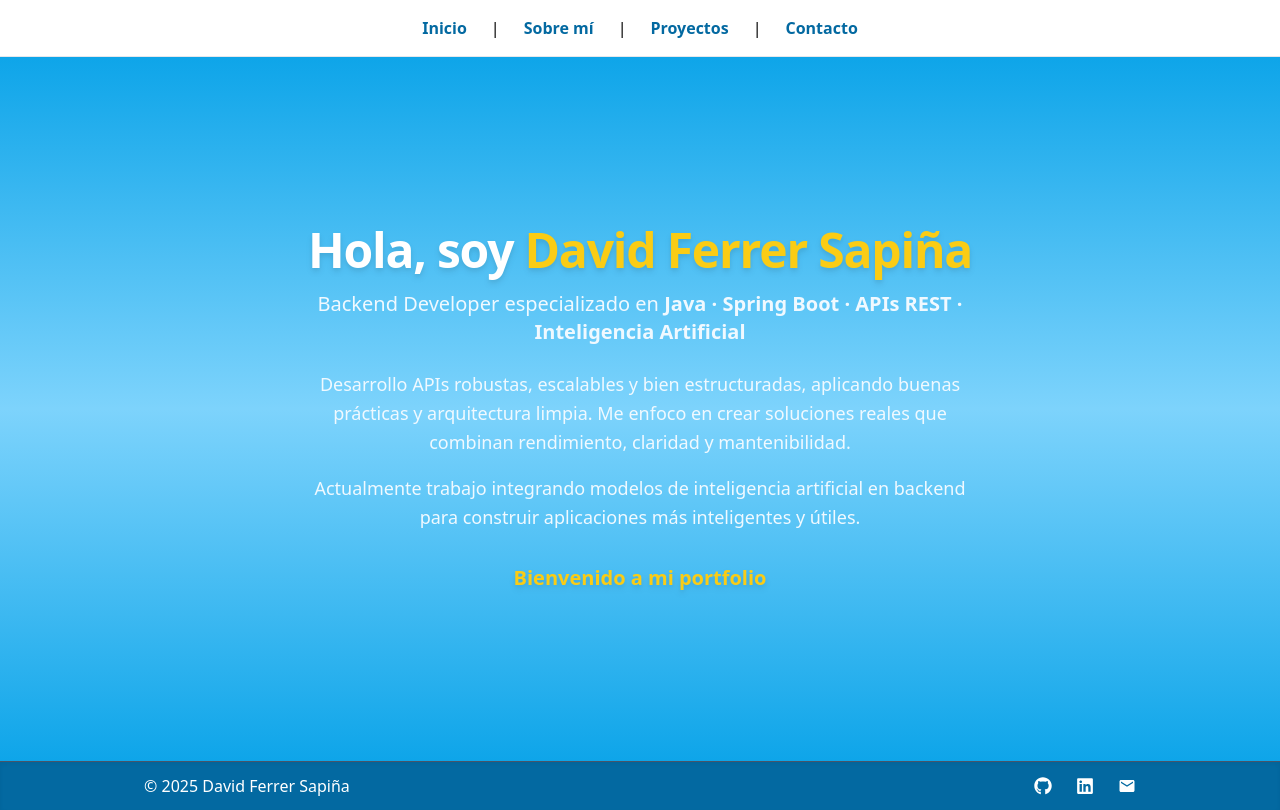
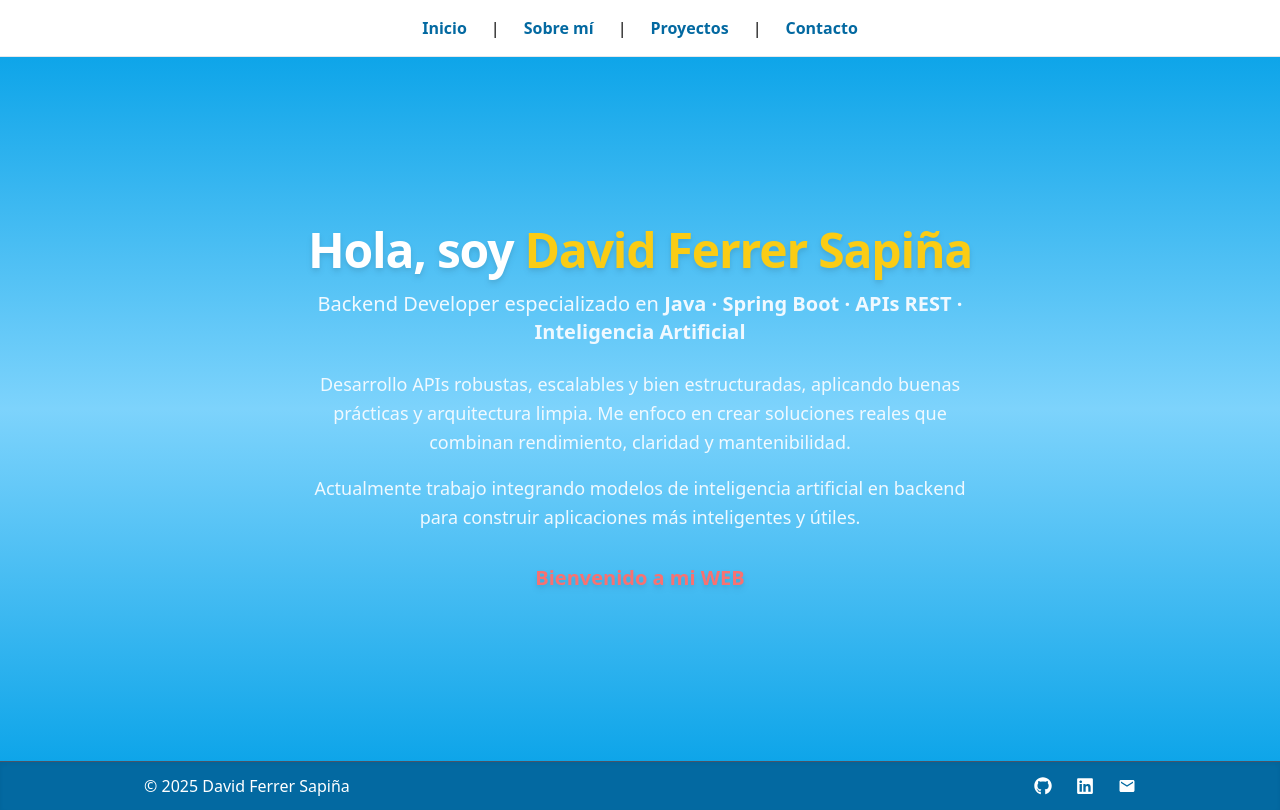
Before and after one commit to David24977/mi-portafolio, a React (Vite) app: page / in a window 1280 px wide. Built offline with nearby package versions, Linux system fonts and the light colour scheme.

Commit message:
update portafolio with new project LucaResponse v4

```diff
--- a/src/pages/Home.jsx
+++ b/src/pages/Home.jsx
@@ -31,9 +31,9 @@ export default function Home() {
           backend para construir aplicaciones más inteligentes y útiles.
         </p>
 
-        <p className="mt-8 text-xl font-semibold text-yellow-400 drop-shadow-md">
-          Bienvenido a mi portfolio
-        </p>
+        <h3 className="mt-8 text-xl font-semibold text-red-400 drop-shadow-md">
+          Bienvenido a mi WEB
+        </h3>
       </div>
     </motion.div>
   );
```
